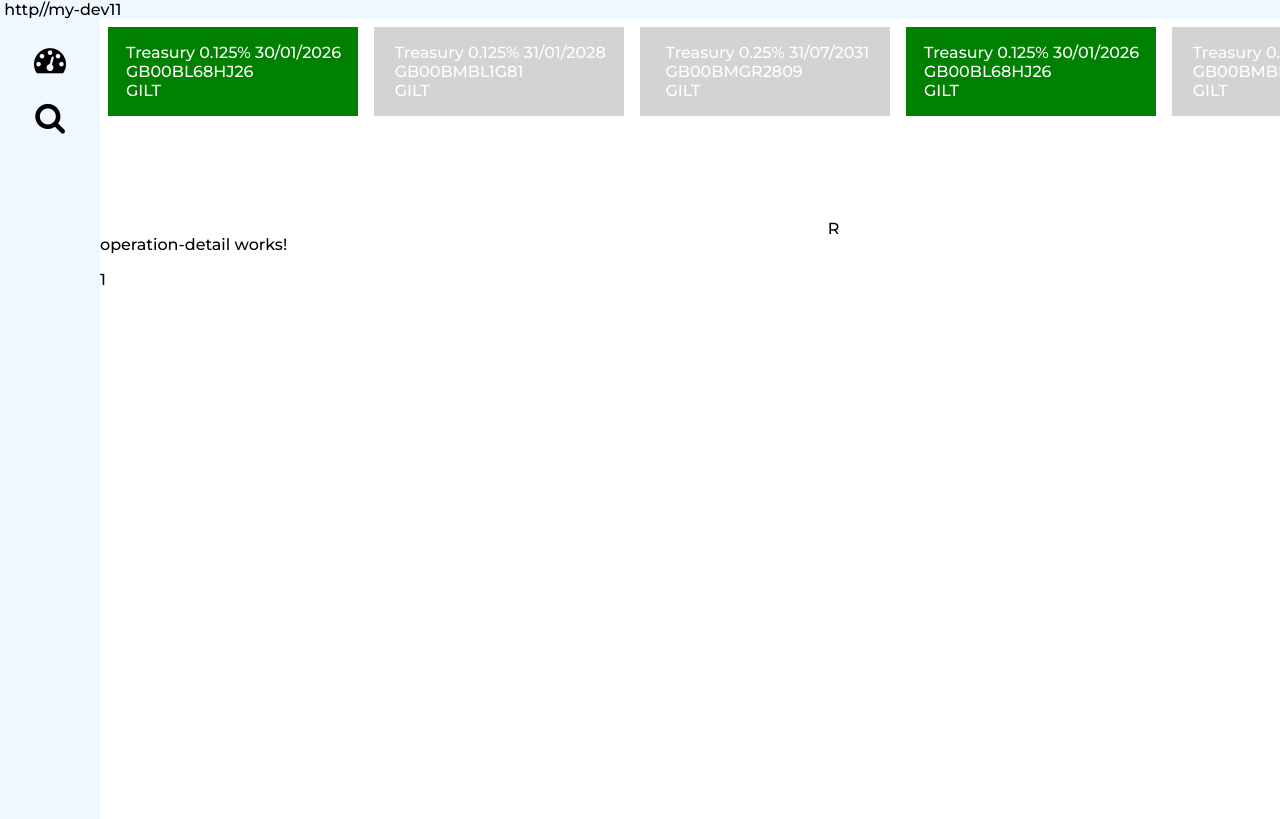
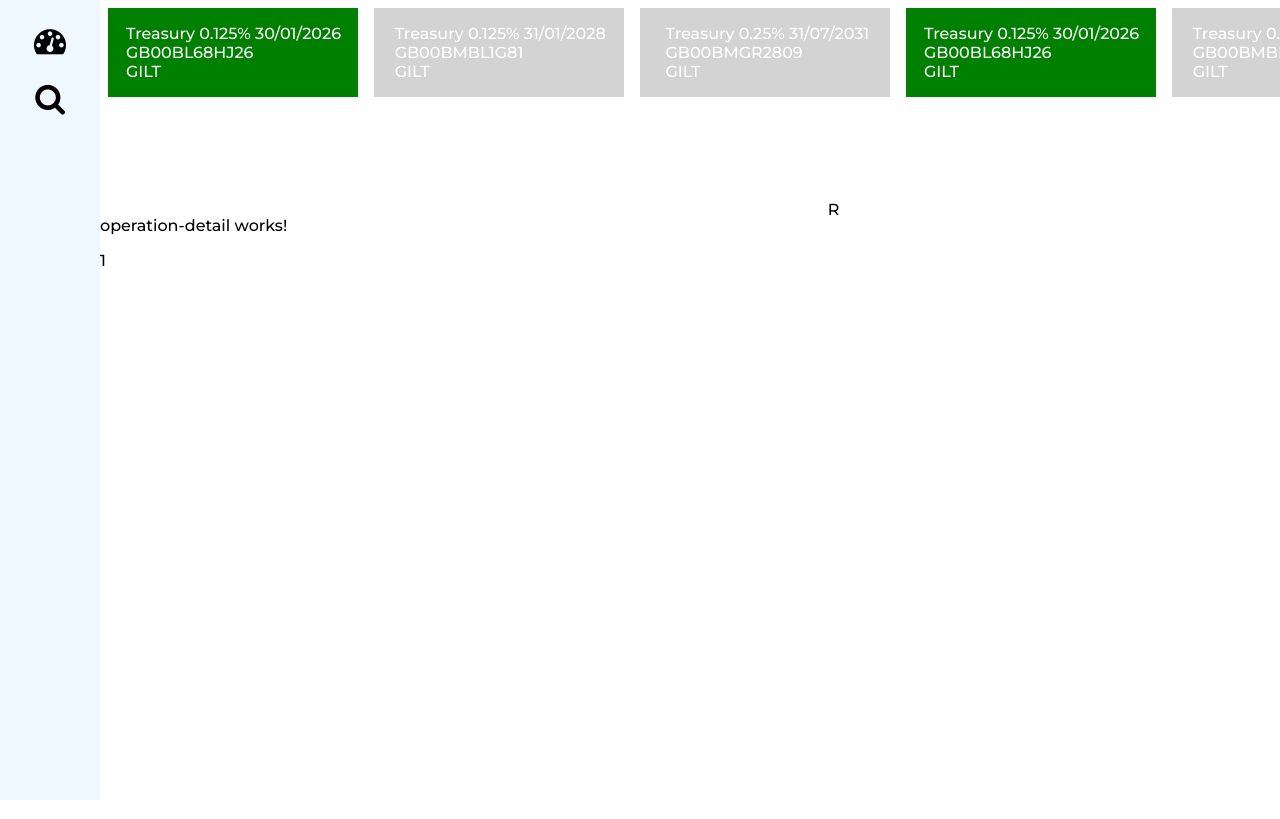
Before and after one commit to peter-breslin/angular-component, an Angular app: page /operation-details/1 in a window 1280 px wide. Built offline with nearby package versions, Linux system fonts and the light colour scheme.

Commit message:
Create component widget-container

```diff
--- a/src/app/app.component.html
+++ b/src/app/app.component.html
@@ -1,6 +1,6 @@
 
 <main class="main">
-<div class="navbar">&nbsp;{{ apiUrl }}</div>
+<div class="navbar"></div>
 <div class="sidebar"><app-nav-bar/></div>
 <div class="content"><router-outlet /></div>
 </main>
--- /dev/null
+++ b/src/app/module/dashboard/features/shared/widget-container/widget-container/widget-container.component.html
@@ -0,0 +1 @@
+<p>widget-container works!</p>
```
Also changed, not shown: src/app/module/dashboard/features/shared/widget-container/widget-container/widget-container.component.ts (added, +11 -0 lines), src/app/module/dashboard/features/shared/widget-container/widget-container/widget-container.component.css (added), 1 other file (tests, documents, lock files or other folders).
